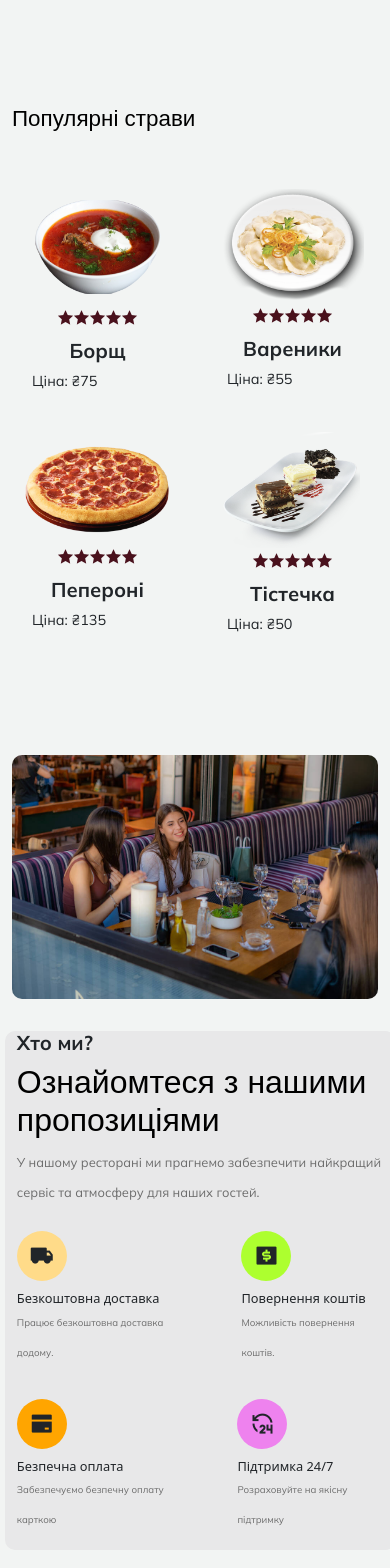
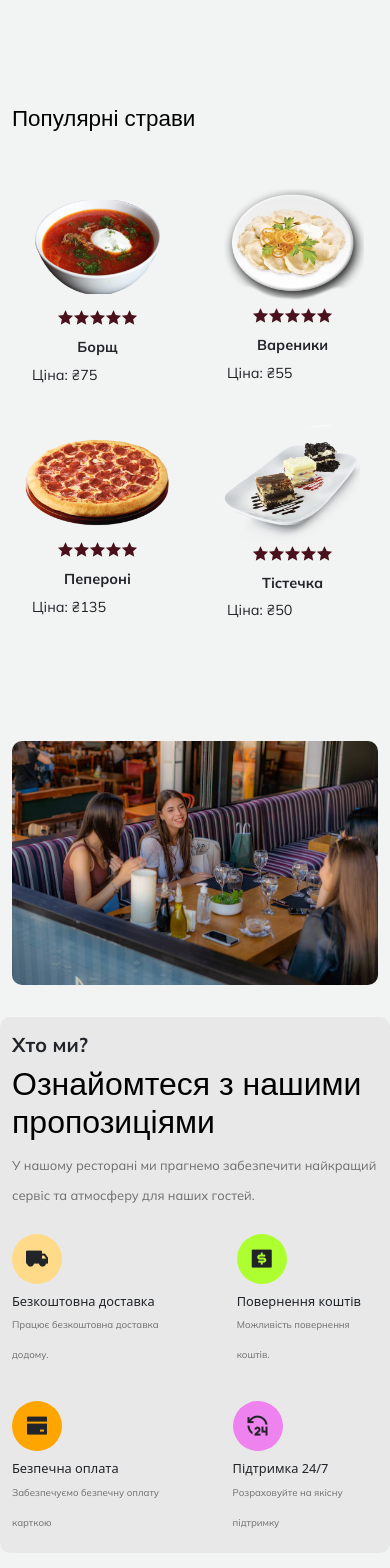
Before and after one commit to YOOBAMAWHEREISMYCLOTHES/diploma_site5, a React (Create React App) app: page / in a window 390 px wide. Shown: the part 364-1932 px from the top of the page. Built offline with nearby package versions, Linux system fonts and the light colour scheme; a web font is replaced by a local one.

Commit message:
Mobile fixing

```diff
--- a/src/App.css
+++ b/src/App.css
@@ -16,7 +16,6 @@
 body,
 html {
   background: #f2f4f3;
-  overflow-x: hidden;
 }
 
 section,
--- a/src/components/choose-us/choose-us.css
+++ b/src/components/choose-us/choose-us.css
@@ -6,6 +6,10 @@
 .choose_column {
     background: #e8e8e9;
     border-radius: 10px;
+}
+
+.choose_content h5 {
+    margin-top: 1rem;
 }
 
 .single_feature span{
@@ -78,13 +82,10 @@
     }
 }
 
-@media only screen and (max-width: 768px) {
+@media only screen and (max-width: 767px) {
     .whoweare_image {
         margin-top: 0rem;
         margin-bottom: 2rem;
     }
 
-    .choose_column {
-        margin-left: 0.3rem;
-    }
 }
--- a/src/components/menu-pack/MenuPack.jsx
+++ b/src/components/menu-pack/MenuPack.jsx
@@ -50,7 +50,7 @@ const MenuPack = () => {
           <Col lg='12' className='text-center mb-4'>
             <h3 className='menu_title'>Наше меню</h3>
           </Col>
-          <Col lg='12' className='text-center mb-5'>
+          <Col lg='12' className='food_btns text-center mb-5'>
             <button className={`filter_btn ${filter === 'FAST-FOOD' ? 'active_btn' : ''}`}
               onClick={() => setFilter('FAST-FOOD')}>Перші страви</button>
             <button className={`filter_btn ${filter === 'RICE-MENU' ? 'active_btn' : ''}`}
--- a/src/components/menu-pack/menu-pack.css
+++ b/src/components/menu-pack/menu-pack.css
@@ -38,4 +38,8 @@
     .filter_btn {
         margin-bottom: 15px;
     }
+
+    .food_btns {
+        margin-left: -0.5rem;
+    }
 }
--- a/src/components/product-card/product-card.css
+++ b/src/components/product-card/product-card.css
@@ -55,6 +55,10 @@
         font-size: 0.8rem;
     }
 
+    .product_content h5 {
+        font-size: 0.9rem;
+    }
+
     .price span {
         font-size: 0.9rem;
     }
```
